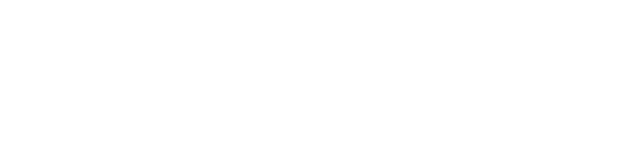
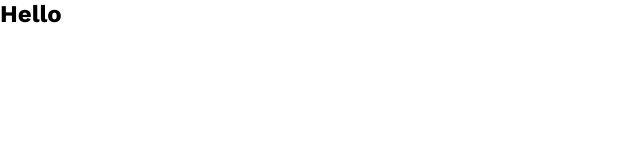
Before and after one commit to shahrufhasan/G3-Architects, a plain HTML site: page index.html in a window 1280 px wide. Shown: the whole page, without its empty margins (0-640 px from the left). Drawn offline with nearby package versions, Linux system fonts and the light colour scheme.

Commit message:
added google fonts

```diff
--- a/index.html
+++ b/index.html
@@ -6,5 +6,7 @@
     <title>G3 Architects</title>
     <link rel="stylesheet" href="styles/styles.css" />
   </head>
-  <body></body>
+  <body class="work-sans-font">
+    <h2>Hello</h2>
+  </body>
 </html>
--- a/styles/styles.css
+++ b/styles/styles.css
@@ -0,0 +1,13 @@
+@import url("https://fonts.googleapis.com/css2?family=Work+Sans:ital,wght@0,100..900;1,100..900&display=swap");
+* {
+  margin: 0;
+  padding: 0;
+  box-sizing: border-box;
+}
+
+.work-sans-font {
+  font-family: "Work Sans", sans-serif;
+  font-optical-sizing: auto;
+  font-weight: 400;
+  font-style: normal;
+}
```
